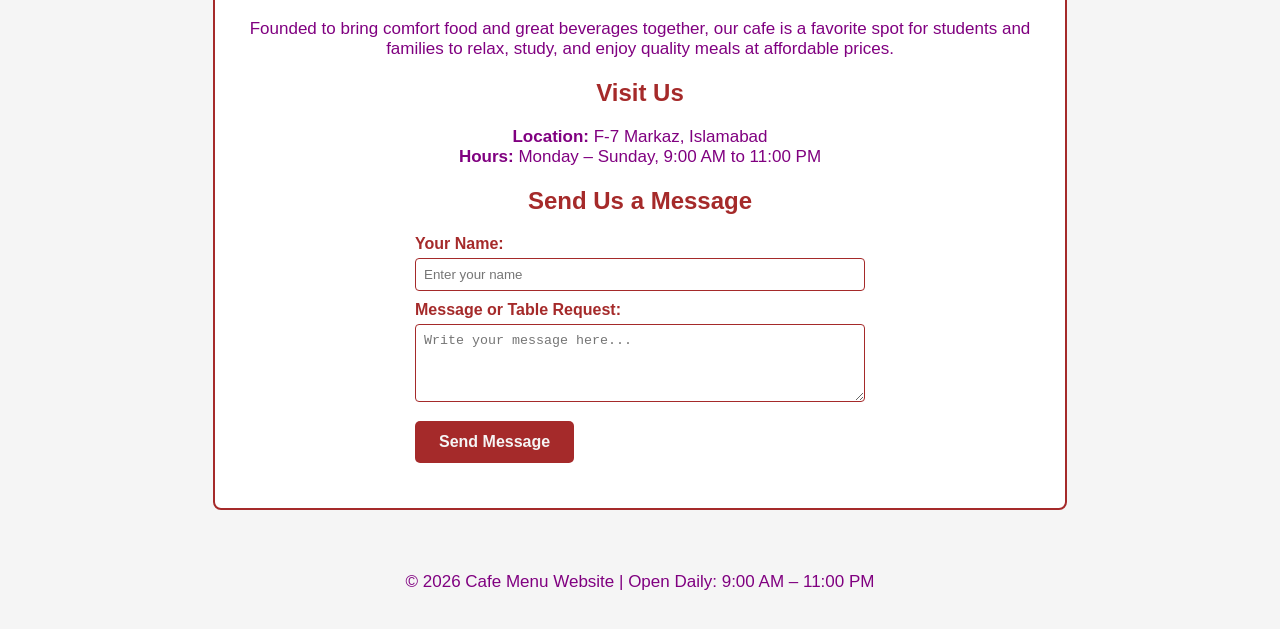
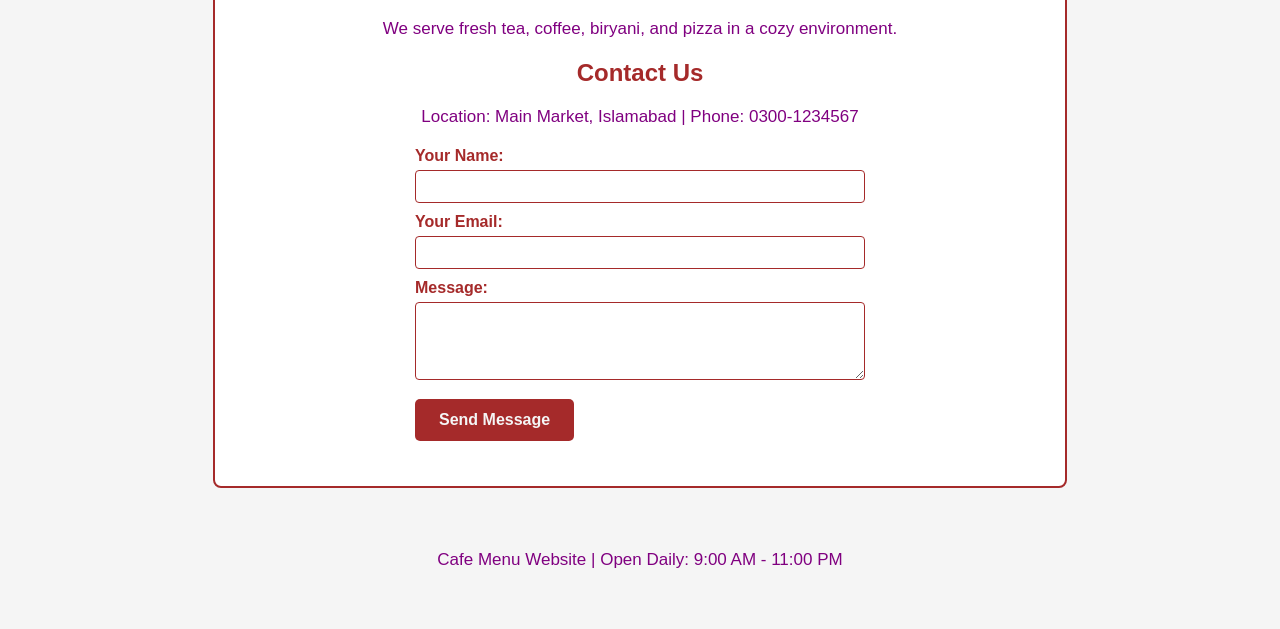
Before and after one commit to aymen-499/cafe-menu-website, a plain HTML site: page contact.html in a window 1280 px wide. Shown: the part 169-798 px from the top of the page. Drawn offline with Linux system fonts and the light colour scheme.

Commit message:
Update contact.html

```diff
--- a/contact.html
+++ b/contact.html
@@ -3,11 +3,9 @@
 <!--SE_D-->
 
 <!DOCTYPE html>
-<html lang="en">
+<html>
 <head>
-    <meta charset="UTF-8">
-    <meta name="viewport" content="width=device-width, initial-scale=1.0">
-    <title>About & Contact - Cafe Menu</title>
+    <title>Cafe Menu - About & Contact</title>
     <link rel="stylesheet" href="style.css">
 </head>
 <body>
@@ -15,40 +13,33 @@
     <nav>
         <a href="index.html">Home</a>
         <a href="menu.html">Menu</a>
-        <a href="about.html" class="active">About & Contact</a>
+        <a href="contact.html" class="active">About & Contact</a>
     </nav>
 
     <div class="container">
         <h1>About Our Cafe</h1>
-        <p>Founded to bring comfort food and great beverages together, our cafe is a favorite spot for students and families to relax, study, and enjoy quality meals at affordable prices.</p>
+        <p>We serve fresh tea, coffee, biryani, and pizza in a cozy environment.</p>
 
-        <h2>Visit Us</h2>
-        <p><strong>Location:</strong> F-7 Markaz, Islamabad<br>
-           <strong>Hours:</strong> Monday – Sunday, 9:00 AM to 11:00 PM</p>
+        <h2>Contact Us</h2>
+        <p>Location: Main Market, Islamabad | Phone: 0300-1234567</p>
 
-        <h2>Send Us a Message</h2>
-        <form id="contactForm" onsubmit="submitMessage(event)">
+        <form onsubmit="alert('Thank you for contacting us!'); return false;">
             <label for="name">Your Name:</label>
-            <input type="text" id="name" required placeholder="Enter your name">
+            <input type="text" id="name" required>
 
-            <label for="message">Message or Table Request:</label>
-            <textarea id="message" rows="4" required placeholder="Write your message here..."></textarea>
+            <label for="email">Your Email:</label>
+            <input type="email" id="email" required>
+
+            <label for="message">Message:</label>
+            <textarea id="message" rows="4" required></textarea>
 
             <button type="submit">Send Message</button>
         </form>
     </div>
 
     <footer>
-        <p>&copy; 2026 Cafe Menu Website | Open Daily: 9:00 AM – 11:00 PM</p>
+        <p>Cafe Menu Website | Open Daily: 9:00 AM - 11:00 PM</p>
     </footer>
-
-    <script>
-        function submitMessage(event) {
-            event.preventDefault();
-            alert("Thank you! Your message has been received by our cafe team.");
-            document.getElementById("contactForm").reset();
-        }
-    </script>
 
 </body>
 </html>
```
